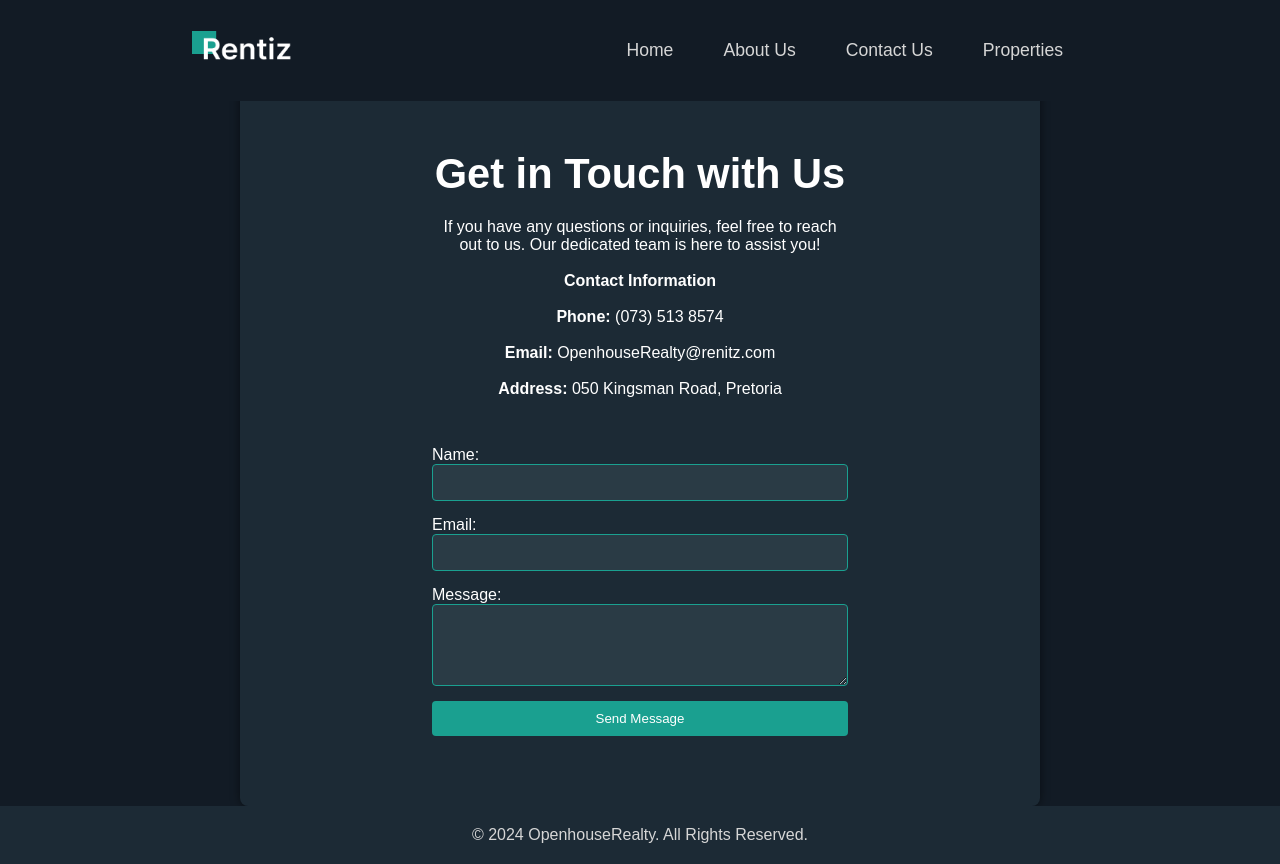
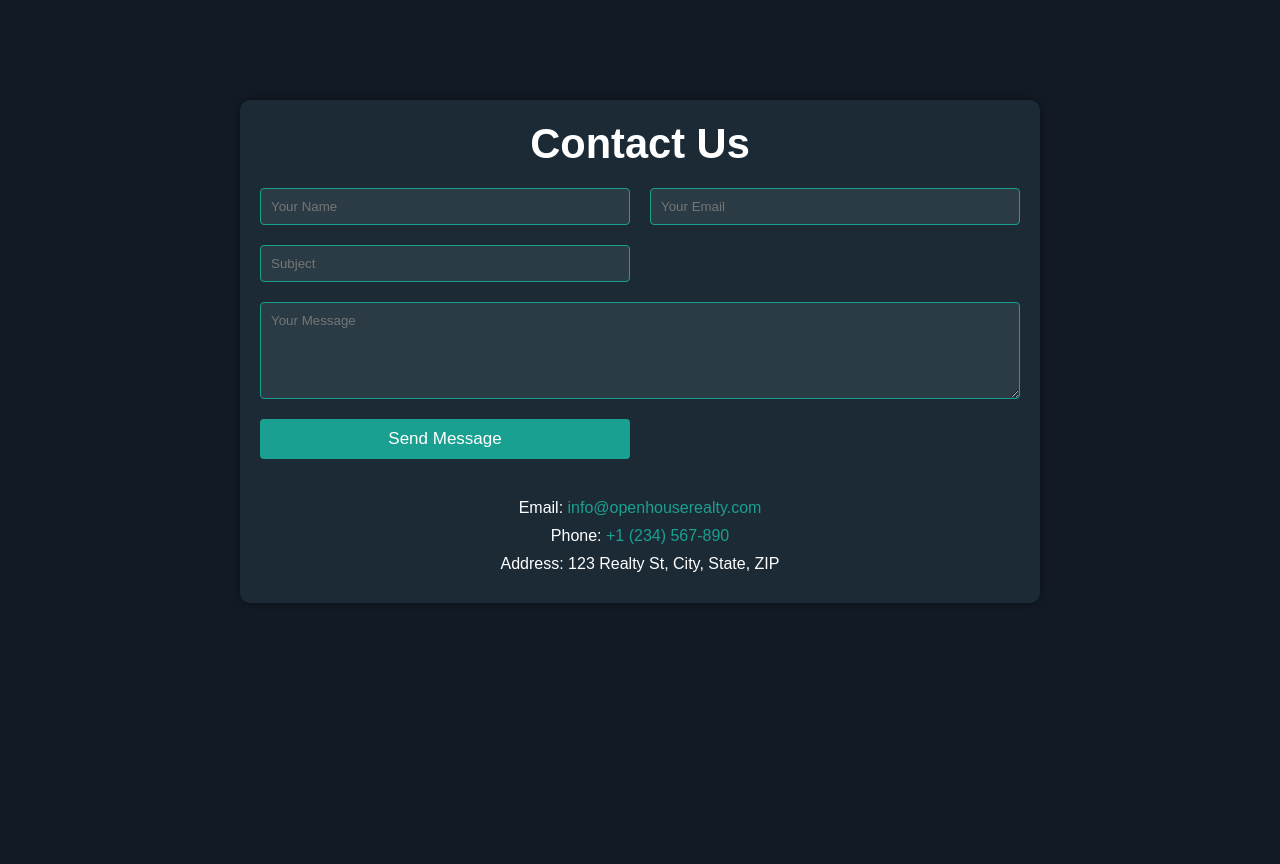
Before and after one commit to Jaden-99/OpenHouse-Realtyy, a plain HTML site: page contact.html in a window 1280 px wide. After the commit the page ends 800 px from the top, so only its background shows below. Drawn offline with nearby package versions, Linux system fonts and the light colour scheme.

Commit message:
Update contact.html

```diff
--- a/contact.html
+++ b/contact.html
@@ -4,178 +4,103 @@
     <meta charset="UTF-8">
     <meta name="viewport" content="width=device-width, initial-scale=1.0">
     <title>Contact Us</title>
+    <link href='https://unpkg.com/boxicons@2.1.4/css/boxicons.min.css' rel='stylesheet'>
+    <link rel="stylesheet" href="styles.css">
     <style>
-        * {
-            padding: 0;
-            margin: 0;
-            box-sizing: border-box;
-            font-family: 'Work Sans', sans-serif;
-            text-decoration: none;
-            list-style: none;
-        }
-
         body {
             background: #121b25;
             color: #ffffff;
+            font-family: 'Work Sans', sans-serif;
         }
-
-        header {
-            width: 100%;
-            position: fixed;
-            top: 0;
-            right: 0;
-            z-index: 1000;
-            display: flex;
-            align-items: center;
-            justify-content: space-between;
-            padding: 30px 15%;
-            background: #121b25;
-            transition: all .50s ease;
-        }
-
-        .logo img {
-            height: auto;
-            width: 100px;
-        }
-
-        .navbar {
-            display: flex;
-        }
-
-        .navbar a {
-            padding: 10px 25px;
-            font-size: 1.1rem;
-            color: #d6d6d6;
-            transition: all .40s ease;
-        }
-
-        .navbar a:hover {
-            color: #ffffff;
-        }
-
-        section.contact {
-            padding: 150px 15% 70px;
+        .wrapper {
             max-width: 800px;
-            margin: 0 auto;
+            margin: 100px auto;
+            padding: 20px;
             background: #1c2a35;
-            border-radius: 8px;
+            border-radius: 10px;
             box-shadow: 0 0 10px rgba(0, 0, 0, 0.5);
         }
-
-        h2 {
+        h1 {
             text-align: center;
             margin-bottom: 20px;
             font-size: 2.6rem;
         }
-
-        .contact-info {
-            margin-bottom: 30px;
-            text-align: center;
+        .contact-form {
+            display: grid;
+            grid-template-columns: 1fr 1fr;
+            gap: 20px;
         }
-
-        form {
-            display: flex;
-            flex-direction: column;
-        }
-
-        input[type="text"],
-        input[type="email"],
-        textarea {
+        .contact-form input, .contact-form textarea {
+            width: 100%;
             padding: 10px;
-            margin-bottom: 15px;
             border: 1px solid #1aa090;
             border-radius: 4px;
             background: #2a3b45;
             color: #ffffff;
         }
-
+        .contact-form textarea {
+            grid-column: span 2;
+            resize: vertical;
+        }
         button.btn {
+            width: 100%;
+            padding: 10px;
             background-color: #1aa090;
             color: white;
-            padding: 10px;
             border: none;
             border-radius: 4px;
             cursor: pointer;
             transition: background-color 0.3s;
         }
-
         button.btn:hover {
             background-color: #159a7e;
         }
-
-        #successMessage {
-            display: none;
-            color: green;
+        .contact-info {
+            margin-top: 40px;
             text-align: center;
-            margin-top: 20px;
         }
-
-        footer {
-            text-align: center;
-            padding: 20px;
-            background: #1c2a35;
-            color: #d6d6d6;
-            position: relative;
-            bottom: 0;
-            width: 100%;
+        .contact-info p {
+            margin-bottom: 10px;
+        }
+        .contact-info a {
+            color: #1aa090;
+            transition: color 0.3s;
+        }
+        .contact-info a:hover {
+            color: #ffffff;
         }
     </style>
 </head>
 <body>
-    <header>
-        <div class="logo">
-            <img src="images/logo.png" alt="Logo">
-        </div>
-        <nav class="navbar">
-            <a href="index.html">Home</a>
-            <a href="about.html">About Us</a>
-            <a href="contact.html">Contact Us</a>
-            <a href="properties.html">Properties</a>
-        </nav>
-    </header>
-
-    <section class="contact">
-        <h2>Get in Touch with Us</h2>
-        <div class="contact-info">
-
-            <p>If you have any questions or inquiries, feel free to reach out to us. Our dedicated team is here to assist you!</p><br>
-            <h4>Contact Information</h4><br>
-            <p><strong>Phone:</strong> (073) 513 8574</p><br>
-            <p><strong>Email:</strong> OpenhouseRealty@renitz.com</p><br>
-            <p><strong>Address:</strong> 050 Kingsman Road, Pretoria</p><br>
-        </div>
-        <form id="contactForm">
-            <label for="name">Name:</label>
-            <input type="text" id="name" name="name" required>
-
-            <label for="email">Email:</label>
-            <input type="email" id="email" name="email" required>
- <label for="message">Message:</label>
-            <textarea id="message" name="message" rows="4" required></textarea>
-
+    <div class="wrapper">
+        <h1>Contact Us</h1>
+        <form id="contactForm" class="contact-form">
+            <input type="text" id="name" placeholder="Your Name" required>
+            <input type="email" id="email" placeholder="Your Email" required>
+            <input type="text" id="subject" placeholder="Subject" required>
+            <textarea id="message" placeholder="Your Message" rows="5" required></textarea>
             <button type="submit" class="btn">Send Message</button>
         </form>
-        <div id="successMessage">Email has been successfully sent to the company!</div>
-    </section>
-
-    <footer>
-        <p>&copy; 2024 OpenhouseRealty. All Rights Reserved.</p>
-    </footer>
-
+        <div class="contact-info">
+            <p>Email: <a href="mailto:info@openhouserealty.com">info@openhouserealty.com</a></p>
+            <p>Phone: <a href="tel:+1234567890">+1 (234) 567-890</a></p>
+            <p>Address: 123 Realty St, City, State, ZIP</p>
+        </div>
+    </div>
     <script>
         document.getElementById('contactForm').addEventListener('submit', function(event) {
             event.preventDefault();
 
             const name = document.getElementById('name').value;
             const email = document.getElementById('email').value;
+            const subject = document.getElementById('subject').value;
             const message = document.getElementById('message').value;
 
-            const emails = JSON.parse(localStorage.getItem('emails')) || [];
-            emails.push({ name, email, message });
-            localStorage.setItem('emails', JSON.stringify(emails));
+            // Simulate sending the message (replace with actual backend integration)
+            console.log("Sending message:", { name, email, subject, message });
+            alert("Message sent successfully!");
 
-            document.getElementById('successMessage').style.display = 'block';
-
+            // Clear the form
             document.getElementById('contactForm').reset();
         });
     </script>
```
